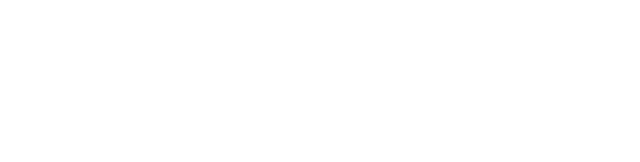
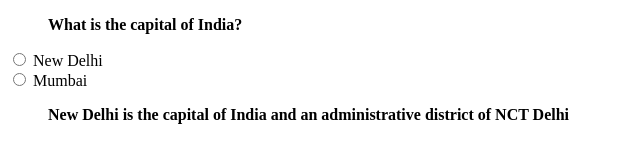
Before and after one commit to acciojob/trivia-yogeshpandey143, a website: page main.html in a window 1280 px wide. Shown: the whole page, without its empty margins (0-640 px from the left). Drawn offline with Linux system fonts and the light colour scheme.

Commit message:
Update main.html
commit

```diff
--- a/main.html
+++ b/main.html
@@ -3,11 +3,22 @@
 <html>
 
 <head>
-	<link rel="stylesheet" href="styles.css">
+
 </head>
 
 <body>
 	<!-- the entire body must be written by student -->
+<blockquote class="bcd" cite="https://en.wikipedia.org/wiki/New_Delhi">
+<b>What is the capital of India?</b>
+</blockquote>
+	<input type="radio"> New Delhi</input><br>
+	<input type="radio"> Mumbai</input>
+	<blockquote cite="https://en.wikipedia.org/wiki/New_Delhi">
+	<b class="abc">
+		New Delhi is the capital of India and an administrative district of NCT Delhi
+	</b>
+	</blockquote>
+	<link rel="stylesheet" href="styles.css">
     <script type="text/javascript" src="./script.js">
 </script>
 
```
